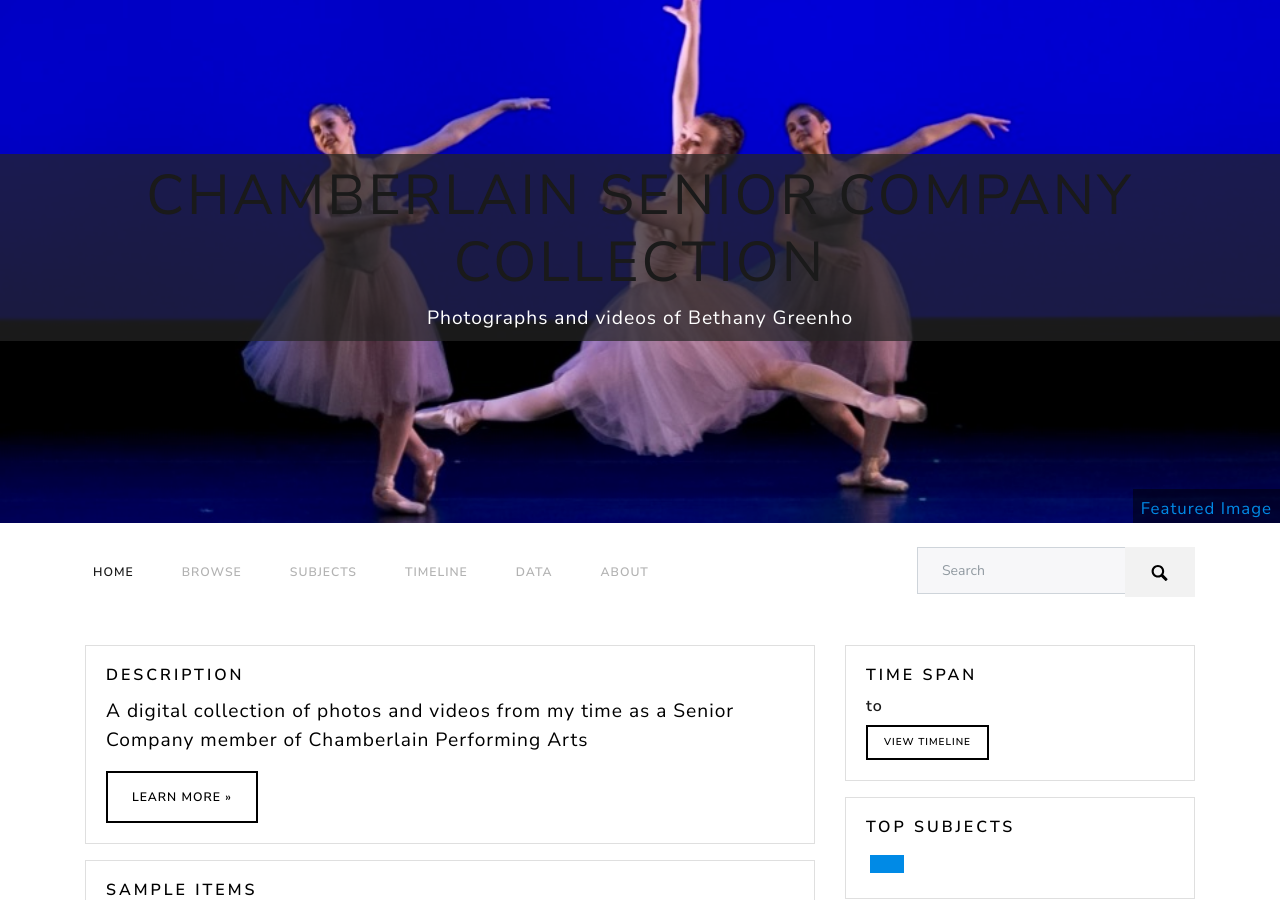
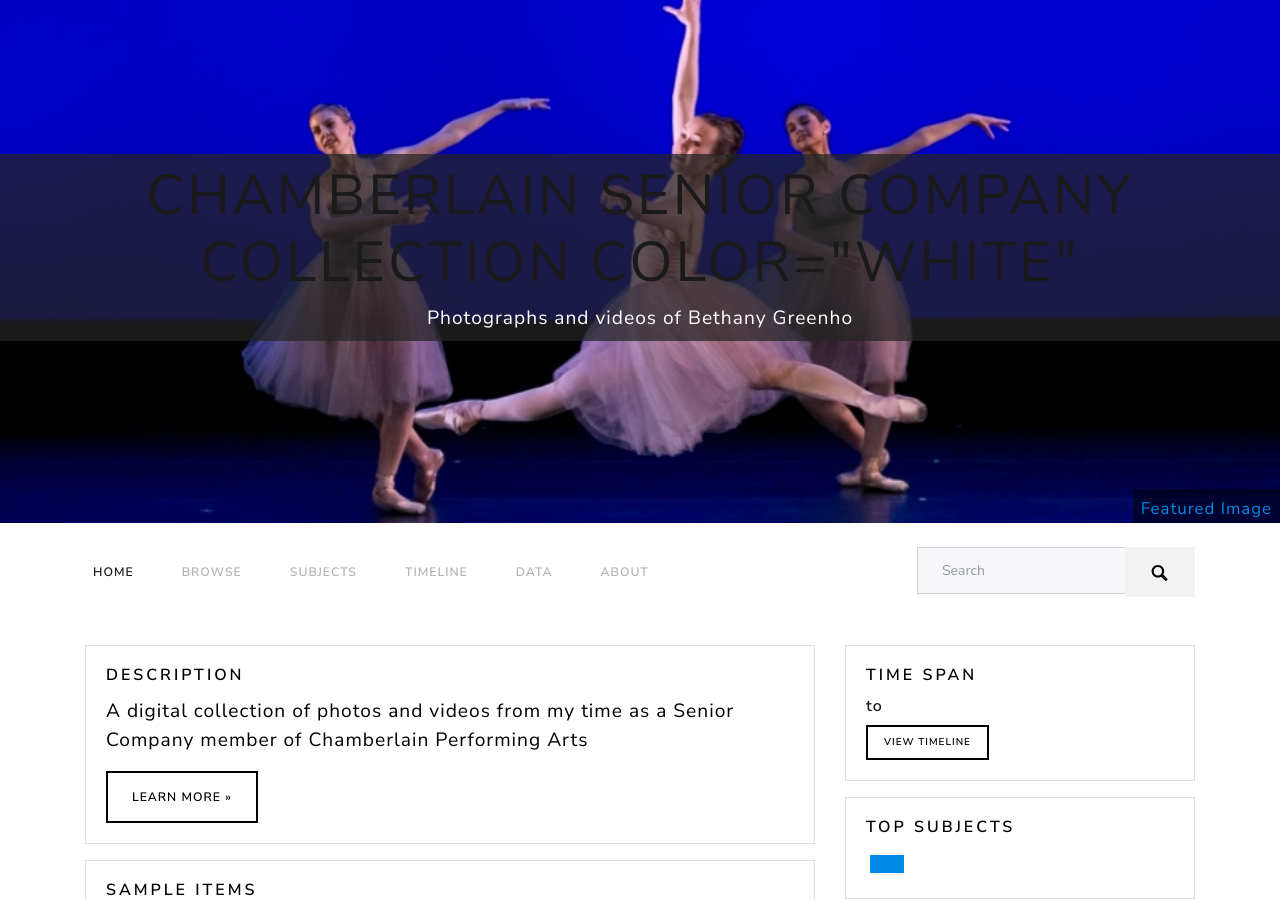
Before and after one commit to bgreenho/Chamberlain-Senior-Company-Collection, a Jekyll site: the page built from index.md, in a window 1280 px wide and 900 px high. Built offline with Jekyll 4.4.1, drawn with Linux system fonts in a browser that asks for light colours; nearby versions of some CDN libraries; some of the changed text lies outside the part shown.

Commit message:
Update _config.yml

```diff
--- a/_config.yml
+++ b/_config.yml
@@ -20,7 +20,7 @@
 # SITE SETTINGS
 #
 # title of site appears in banner
-title: Chamberlain Senior Company Collection <h1 style="color:white;"></h1>
+title: Chamberlain Senior Company Collection color="white"
 # tagline, a short phrase that will appear throughout the site in the top banner
 tagline: Photographs and videos of Bethany Greenho
 # description appears in meta tags and other locations
```
